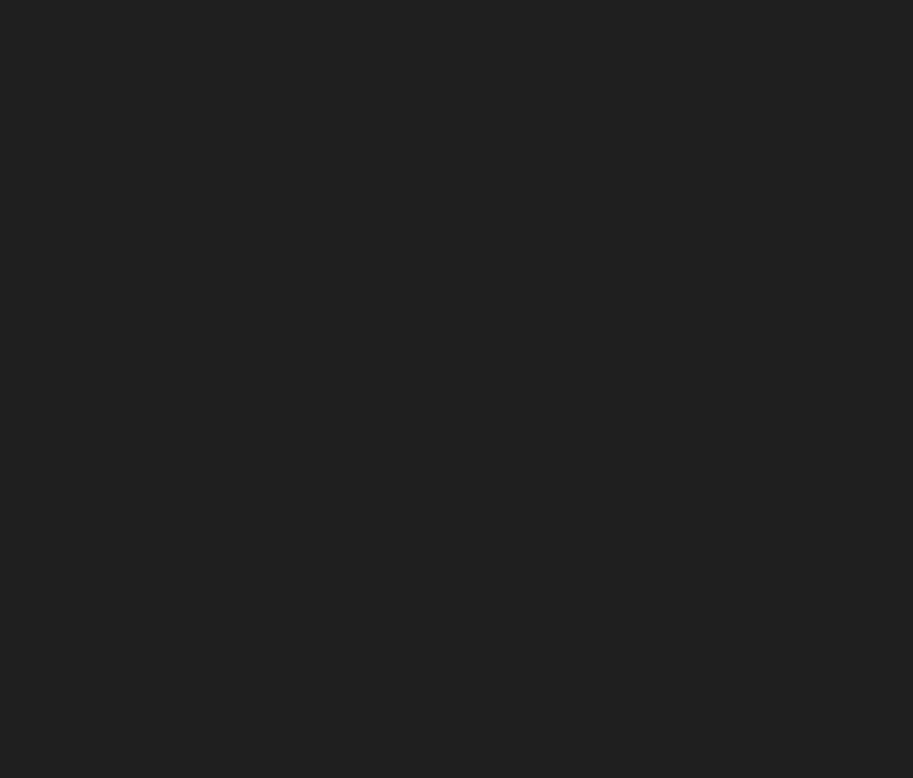
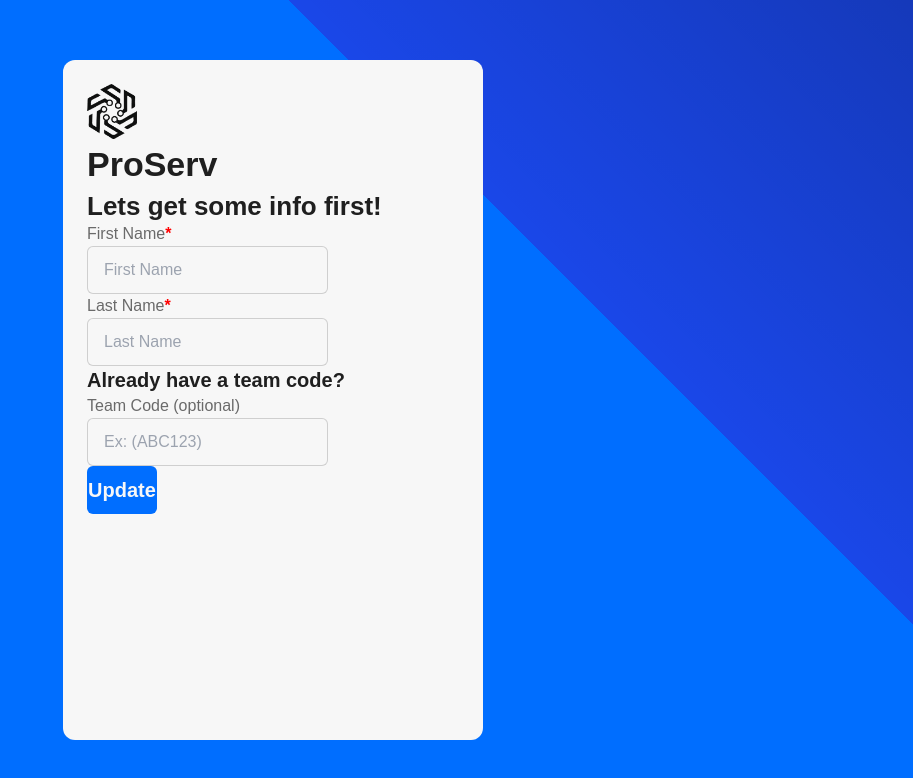
Before and after one commit to AjJ132/ProServ-ClubCore-Frontend, a React (Vite) app: page /update-names in a window 1280 px wide. Before the commit this address had no page. Shown: the top 778 px of the page, without its empty margins (367-1280 px from the left). Built offline with nearby package versions, Linux system fonts and the light colour scheme.

Commit message:
Add missing names functionality

```diff
--- a/src/App.jsx
+++ b/src/App.jsx
@@ -5,6 +5,7 @@ import './App.css'
 import Dashboard from './scenes/Dashboard/Dashboard';
 import Signin from './scenes/Signin-Signup/Signin';
 import Signup from './scenes/Signin-Signup/Signup';
+import Missing_Names from './scenes/Signin-Signup/missing-names';
 import { BrowserRouter as Router, Routes, Route } from 'react-router-dom';
 
 import Calendar from './scenes/Calendar/Calendar';
@@ -26,6 +27,7 @@ const App = () => {
           <Route path="/calendar" element={<>{isOpen && <Navbar isCollapsed={isOpen} toggleNavbar={toggleNavbar} />}<Calendar isCollapsed={isOpen} /></>} />
           <Route path="/signin" element={<Signin />} />
           <Route path="/signup" element={<Signup />} />
+          <Route path="/update-names" element={<Missing_Names />} />
         </Routes>
       </div>
     </Router>
--- a/src/index.css
+++ b/src/index.css
@@ -84,6 +84,22 @@ a:hover {
 .logo-collapsed {
   margin-left: 8px;
   margin-top: 24px;
+}
+
+.primary-button {
+  display: block;
+  width: 100px;
+  height: 30px;
+  margin: 20px auto 0;
+  background-color: var(--accent-color); /* Green */
+  border: none;
+  color: white;
+  text-align: center;
+  text-decoration: none;
+  display: inline-block;
+  font-size: 16px;
+  transition-duration: 0.4s;
+  cursor: pointer;
 }
 
 .vertical-stack{
--- a/src/scenes/Signin-Signup/Signin-Signup.css
+++ b/src/scenes/Signin-Signup/Signin-Signup.css
@@ -43,8 +43,16 @@
     z-index: 1;
 }
 
+.login-modal strong{
+  color: red;
+}
+
 .register-modal{
     height: fit-content;
+}
+
+.register-modal ul {
+  list-style-position: inside; /* Moves the bullet points inside the content flow */
 }
 
 .login-modal h1 {
@@ -56,6 +64,12 @@
 .login-modal h2 {
     font-size: 26px;
     font-weight: 600;
+    color: var(--primary-color);
+  }
+
+  .login-modal h3 {
+    font-size: 20px;
+    font-weight: 550;
     color: var(--primary-color);
   }
 
@@ -83,7 +97,7 @@
     border-radius: 6px;
     border: 1px solid var(--tertiary-color-translucent-3);
     background-color: var(--secondary-color);
-    color: var(--tertiary-color);
+    color: var(--primary-color);
     font-size: 1rem;
     font-weight: 500;
     font-family: inherit;
@@ -103,8 +117,6 @@
     transition: border-color 0.25s;
   }
 
-
-
   .overlay {
     position: fixed; /* Stay in place */
     z-index: 2; /* Sit behind the modal */
@@ -122,7 +134,7 @@
     left: 50%; /* Center horizontally */
     transform: translate(-50%, -50%); /* Adjust for exact centering */
     width: 300px; /* Adjust width as needed */
-    height: 200px; /* Adjust height as needed */
+    height: fit-content; /* Adjust height as needed */
     display: flex;
     flex-direction: column;
     justify-content: center;
--- a/src/scenes/Signin-Signup/Signin.jsx
+++ b/src/scenes/Signin-Signup/Signin.jsx
@@ -39,11 +39,11 @@ const Signin = () => {
                     <h2>Sign In</h2>
                 </div>
                 <div className="flex flex-col content-center justify-start gap-0 w-full pt-8">
-                    <p>Email</p>
+                    <p>Email<strong>*</strong></p>
                     <input type="text" placeholder="Email" className="login-input" onChange={(e) => setUsername(e.target.value)}/>
                 </div>
                 <div className="flex flex-col content-center justify-start gap-0 w-full pt-6">
-                    <p>Password</p>
+                    <p>Password<strong>*</strong></p>
                     <input type="password" placeholder="Password" className="login-input" onChange={(e) => setPassword(e.target.value)} />
                 </div>
 
--- a/src/scenes/Signin-Signup/Signup.jsx
+++ b/src/scenes/Signin-Signup/Signup.jsx
@@ -6,16 +6,71 @@ import {useNavigate} from 'react-router-dom';
 
 const Signup = () => {
     const [username, setUsername] = useState('');
-    const [password, setPassword] = useState('');
     const [confirmPassword, setConfirm] = useState('');
-    const [teamCode, setTeamCode] = useState('');
 
     const [showModal, setShowModal] = useState(false);
     const [modalMessage, setModalMessage] = useState('');
 
     const navigate = useNavigate();
 
+    const emailRegex = /^\S+@\S+\.\S+$/;
+        const passwordRegex = /^[a-zA-Z0-9]{8,}$/;
+
+        const [password, setPassword] = useState('');
+        const [lengthValid, setLengthValid] = useState(false);
+        const [lowercaseValid, setLowercaseValid] = useState(false);
+        const [uppercaseValid, setUppercaseValid] = useState(false);
+        const [numberValid, setNumberValid] = useState(false);
+        const [passwordsMatch, setPasswordsMatch] = useState(false);
+
+        const handlePasswordChange = (e) => {
+            const value = e.target.value;
+            setPassword(value);
+            setLengthValid(value.length >= 8);
+            setLowercaseValid(/[a-z]/.test(value));
+            setUppercaseValid(/[A-Z]/.test(value));
+            setNumberValid(/\d/.test(value));
+
+            // If the confirm password field is filled out, check if the passwords match
+            if (confirmPassword) {
+                setPasswordsMatch(value === confirmPassword);
+            }
+
+            handleConfirmPasswordChange(e);
+        };
+
+        const handleConfirmPasswordChange = (e) => {
+            const value = e.target.value;
+            setConfirm(value);
+            setPasswordsMatch(value === password);
+        };
+
     const handleSignup = async () => {
+
+        if (!username || !password || !confirmPassword) {
+            setModalMessage('Email and password fields are required.');
+            setShowModal(true);
+            return;
+        }
+
+        if (!emailRegex.test(username)) {
+            setModalMessage('Invalid email format.');
+            setShowModal(true);
+            return;
+        }
+
+        if (!passwordRegex.test(password)) {
+            setModalMessage('Invalid password. Passwords must contain at least one lowercase letter, one uppercase letter, and one number');
+            setShowModal(true);
+            return;
+        }
+
+        if (password !== confirmPassword) {
+            setModalMessage('Password and confirm password do not match.');
+            setShowModal(true);
+            return;
+        }
+
         try {
             const response = await signup_service(username, password, confirmPassword);
 
@@ -28,8 +83,8 @@ const Signup = () => {
 
                 console.log('Login successful:', response);
 
-                // Redirect the user to the dashboard
-                navigate('/');
+                // Redirect the user to the page to collect their name and team code
+                navigate('/update-names');
             } else if (response && response.status === 409) {
 
                 console.log('Username already exists:', response);
@@ -53,8 +108,8 @@ const Signup = () => {
                 <>
                     <div className="overlay"></div>
                     <div className="duplicate-email-modal">
-                        <p>Email already exists. Please try another one or <a href="/signin">Sign In</a></p>
-                        <button onClick={() => setShowModal(false)}>Close</button>
+                        <p>{modalMessage}</p>
+                        <button onClick={() => setShowModal(false)}>Ok!</button>
                     </div>
                 </>
             }
@@ -68,17 +123,31 @@ const Signup = () => {
                     <h2>Sign Up</h2>
                 </div>
                 <div className="flex flex-col content-center justify-start gap-0 w-full pt-8">
-                    <p>Email</p>
+                    <p>Email<strong>*</strong></p>
                     <input type="text" placeholder="Email" className="login-input" onChange={(e) => setUsername(e.target.value)}/>
                 </div>
                 <div className="flex flex-col content-center justify-start gap-0 w-full pt-6">
-                    <p>Password</p>
-                    <input type="password" placeholder="Password" className="login-input" onChange={(e) => setPassword(e.target.value)}/>
+                    <p>Password<strong>*</strong></p>
+                    <input type="password" placeholder="Password" className="login-input" onChange={handlePasswordChange}/>
+                </div>
+                <div className="flex flex-row content-center justify-start gap-2 w-full pt-2">
+                    <ul className="flex flex-col content-center justify-start gap-2 w-full pt-2" style={{ listStyleType: 'disc' }}>
+                        <li style={{ color: lengthValid ? 'green' : 'gray' }}>At least 8 characters</li>
+                        <li style={{ color: lowercaseValid ? 'green' : 'gray' }}>Contains lowercase letter</li>
+                        <li style={{ color: uppercaseValid ? 'green' : 'gray' }}>Contains uppercase letter</li>
+                        <li style={{ color: numberValid ? 'green' : 'gray' }}>Contains a number</li>
+                    </ul>
                 </div>
 
                 <div className="flex flex-col content-center justify-start gap-0 w-full pt-6">
-                    <p>Confirm Password</p>
-                    <input type="password" placeholder="Confirm Password" className="login-input" onChange={(e) => setConfirm(e.target.value)}/>
+                    <p>Confirm Password<strong>*</strong></p>
+                    <input type="password" placeholder="Confirm Password" className="login-input" onChange={handleConfirmPasswordChange}/>
+                </div>
+
+                <div className="flex flex-row content-center justify-start gap-2 w-full pt-2">
+                    <ul className="flex flex-col content-center justify-start gap-2 w-full pt-2" style={{ listStyleType: 'disc' }}>
+                        <li style={{ color: passwordsMatch ? 'green' : 'gray' }}>Passwords match</li>
+                    </ul>
                 </div>
 
                 {/* <div className="flex flex-col content-center justify-start gap-0 w-full pt-6">
--- /dev/null
+++ b/src/scenes/Signin-Signup/missing-names.jsx
@@ -0,0 +1,54 @@
+import React, { useState } from 'react';
+import './Signin-Signup.css';
+import logo from '../../assets/ProServ-logos/ProServ-logo-upscale.png';
+import { signin_service } from '../../services/signin-api-service';
+
+const Missing_Names = ( {userEmail} ) => {
+    // State variables
+    const [name, setName] = useState('');
+
+    const handleInfoUpdate = async () => {
+    };
+
+    return (
+        <div className='login-page'>
+            <div className="login-modal">
+            <div className="flex flex-row content-center justify-start gap-2 w-full pb-8">
+                <img src={logo} alt="logo" width={50}/>
+                <h1>ProServ</h1>
+            </div>
+
+            <div className="flex flex-row content-center justify-start gap-2 w-full pt-8">
+                <h2>Lets get some info first!</h2>
+            </div>
+            <div className="flex flex-col content-center justify-start gap-0 w-full pt-8">
+                <p>First Name<strong>*</strong></p>
+                <input type="text" placeholder="First Name" className="login-input" onChange={(e) => setUsername(e.target.value)}/>
+            </div>
+            <div className="flex flex-col content-center justify-start gap-0 w-full pt-6">
+                <p>Last Name<strong>*</strong></p>
+                <input type="text" placeholder="Last Name" className="login-input" onChange={(e) => setPassword(e.target.value)} />
+            </div>
+
+
+            <div className="flex flex-row content-center justify-start gap-2 w-full pt-8">
+                <h3>Already have a team code?</h3>
+            </div>
+            <div className="flex flex-col content-center justify-start gap-0 w-full pt-6">
+                <p>Team Code (optional)</p>
+                <input type="text" placeholder="Ex: (ABC123)" className="login-input" onChange={(e) => setPassword(e.target.value)} />
+            </div>
+
+
+
+
+            <div className="flex flex-row content-center justify-center gap-2 w-full pt-14">
+                <button className="login-btn" onClick={handleInfoUpdate}>Update</button>
+            </div>
+
+        </div>
+    </div>
+    );
+};
+
+export default Missing_Names;
--- a/src/services/signin-api-service.js
+++ b/src/services/signin-api-service.js
@@ -50,3 +50,6 @@ export const signup_service = async (email, password, confirmPassword) => {
         throw error;
     }
 };
+
+export const assign_missing_user_names = async (user_email, first_name, last_name) => {
+};
```
Also changed, not shown: src/components/navbar/navbar.jsx (+7 -0 lines).
